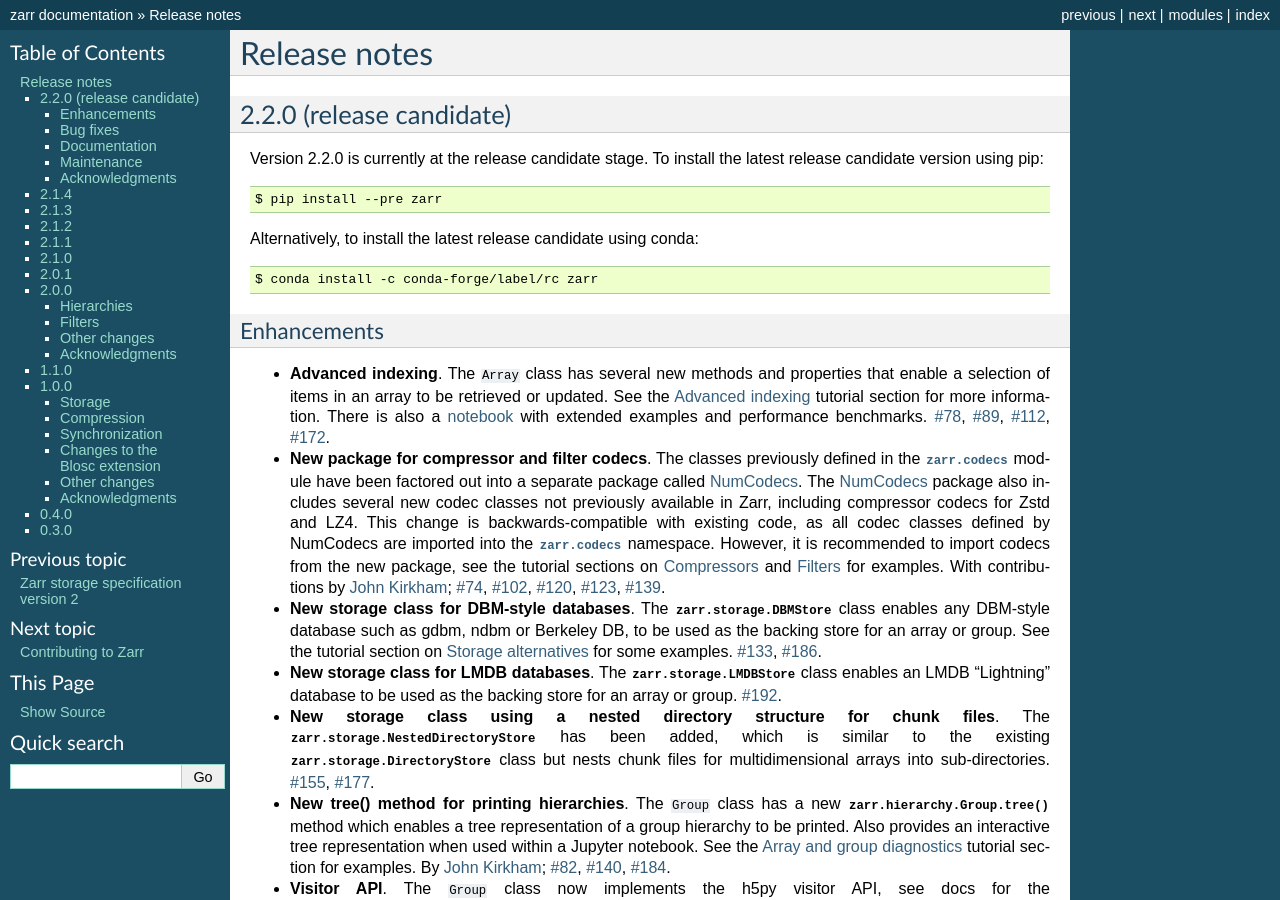
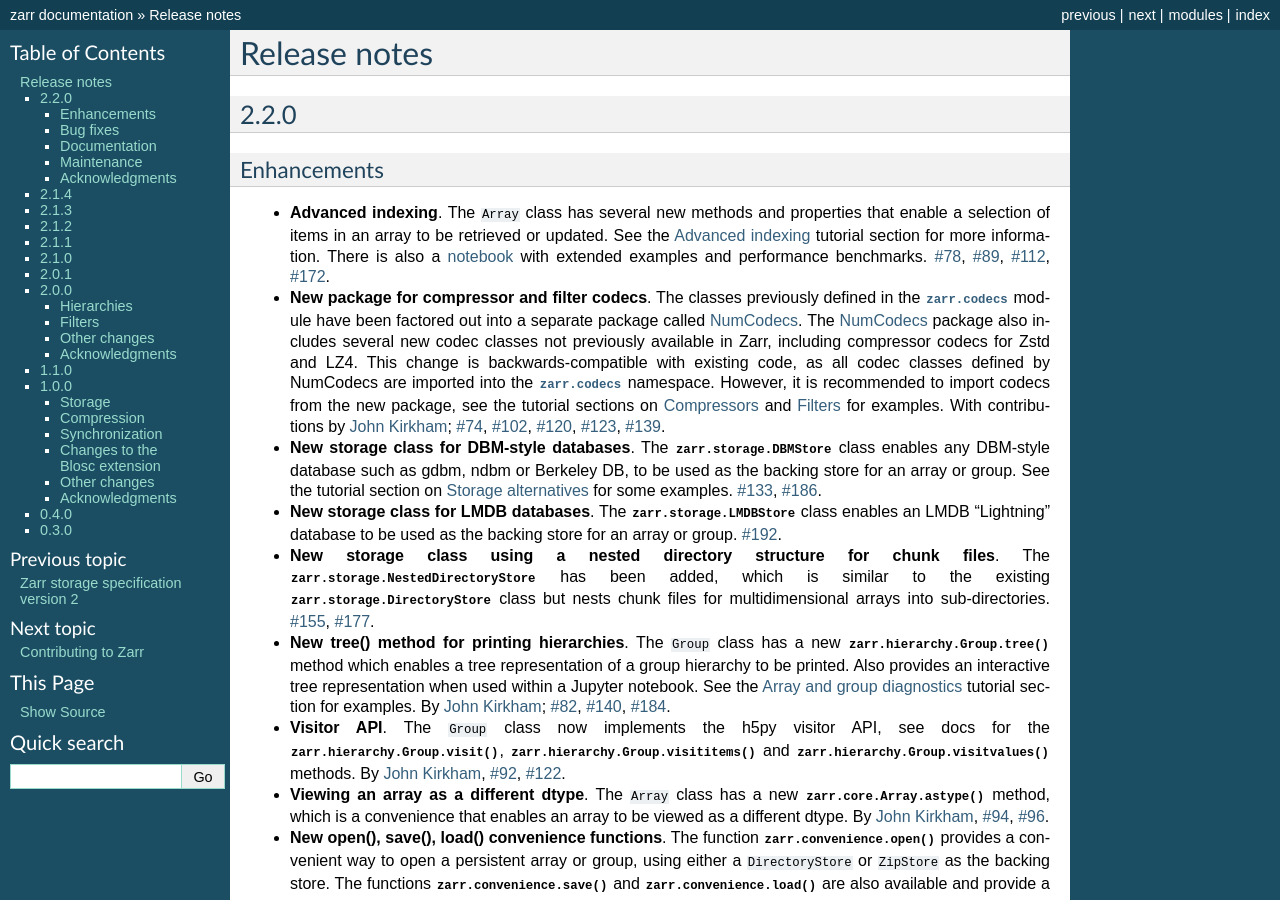
Before and after one commit to enthusiastdev121/zarr-python, a Sphinx documentation site: the page built from docs/release.rst, in a window 1280 px wide and 900 px high. Built offline with Sphinx 7.4.7, drawn with Linux system fonts in a browser that asks for light colours; the version number could not be read and is left out.

Commit message:
update release notes

```diff
--- a/docs/release.rst
+++ b/docs/release.rst
@@ -3,17 +3,8 @@ Release notes
 
 .. _release_2.2.0:
 
-2.2.0 (release candidate)
--------------------------
-
-Version 2.2.0 is currently at the release candidate stage. To install the latest release
-candidate version using pip::
-
-    $ pip install --pre zarr
-
-Alternatively, to install the latest release candidate using conda::
-
-    $ conda install -c conda-forge/label/rc zarr
+2.2.0
+-----
 
 Enhancements
 ~~~~~~~~~~~~
```
